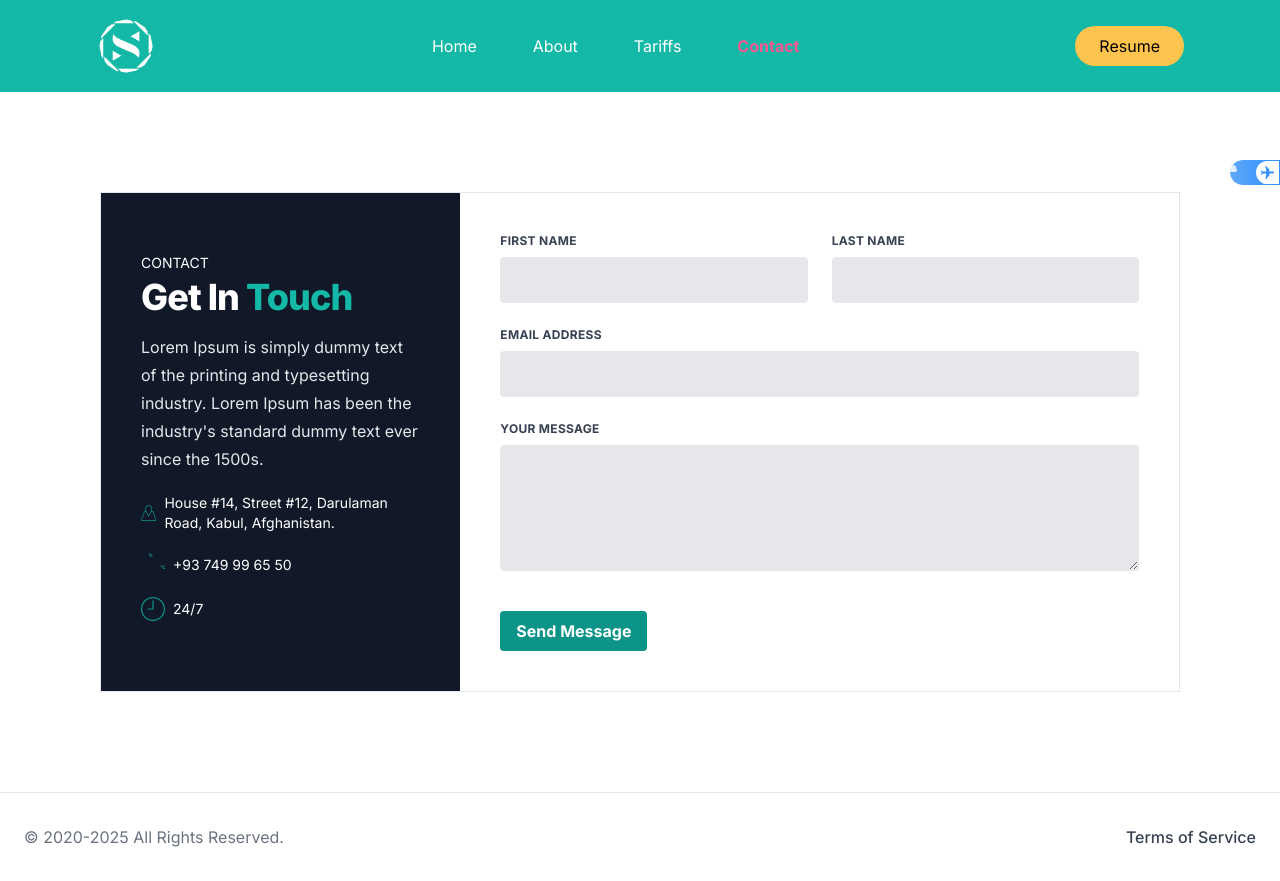
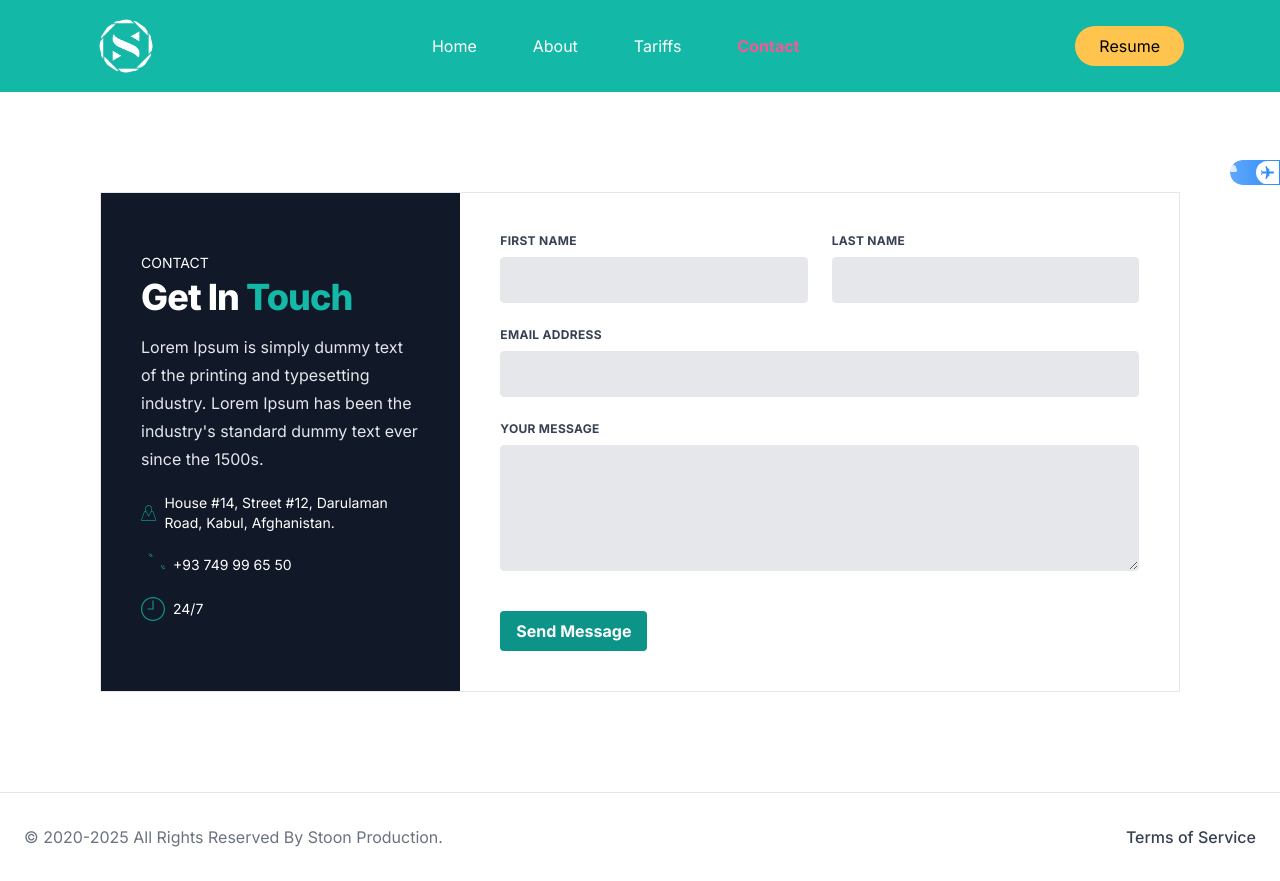
Before and after one commit to dissojak/StoonProd, a Next.js app: page /contact in a window 1280 px wide. Built offline with nearby package versions, Linux system fonts and the light colour scheme.

Commit message:
add copyright

```diff
--- a/src/app/components/About/AboutPage.js
+++ b/src/app/components/About/AboutPage.js
@@ -353,7 +353,7 @@ const AboutPage = () => {
       <footer className="border-t dark:bg-gray-900">
         <div className="container flex items-center justify-between px-6 py-8 mx-auto">
           <p className="text-gray-500 dark:text-teal-600">
-            © 2020-2025 All Rights Reserved.
+            © 2020-2025 All Rights Reserved By Stoon Production.
           </p>
           <p className="font-medium text-gray-700 dark:text-teal-600">
             Terms of Service
--- a/src/app/contact/page.js
+++ b/src/app/contact/page.js
@@ -172,7 +172,7 @@ function Contact() {
       <footer className="border-t dark:bg-gray-900">
         <div className="container flex items-center justify-between px-6 py-8 mx-auto">
           <p className="text-gray-500 dark:text-teal-600">
-            © 2020-2025 All Rights Reserved.
+            © 2020-2025 All Rights Reserved By Stoon Production.
           </p>
           <p className="font-medium text-gray-700 dark:text-teal-600">
             Terms of Service
--- a/src/app/serviceandtariffs/page.js
+++ b/src/app/serviceandtariffs/page.js
@@ -227,7 +227,7 @@ function ServiceAndTariffs() {
       <footer className="border-t dark:bg-gray-900">
         <div className="container flex items-center justify-between px-6 py-8 mx-auto">
           <p className="text-gray-500 dark:text-teal-600">
-            © 2020-2025 All Rights Reserved.
+            © 2020-2025 All Rights Reserved By Stoon Production.
           </p>
           <p className="font-medium text-gray-700 dark:text-teal-600">
             Terms of Service
```
